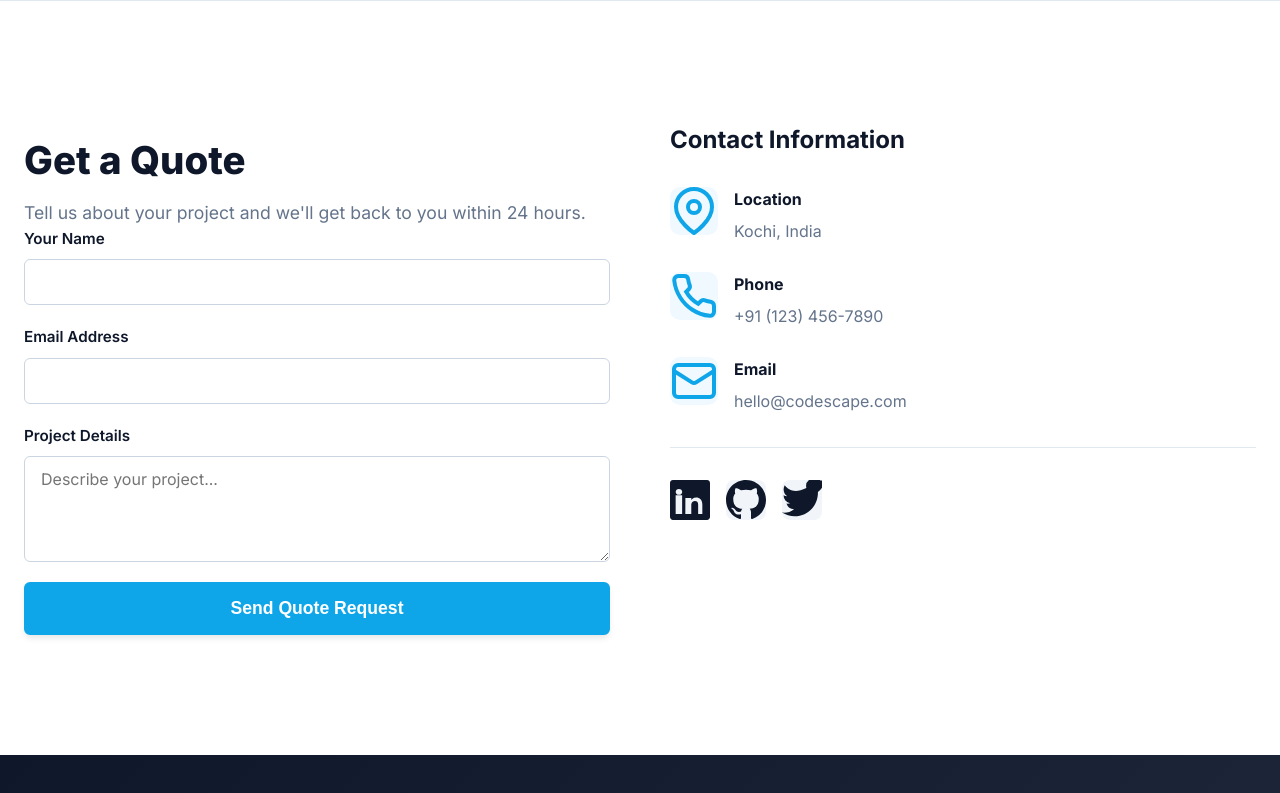
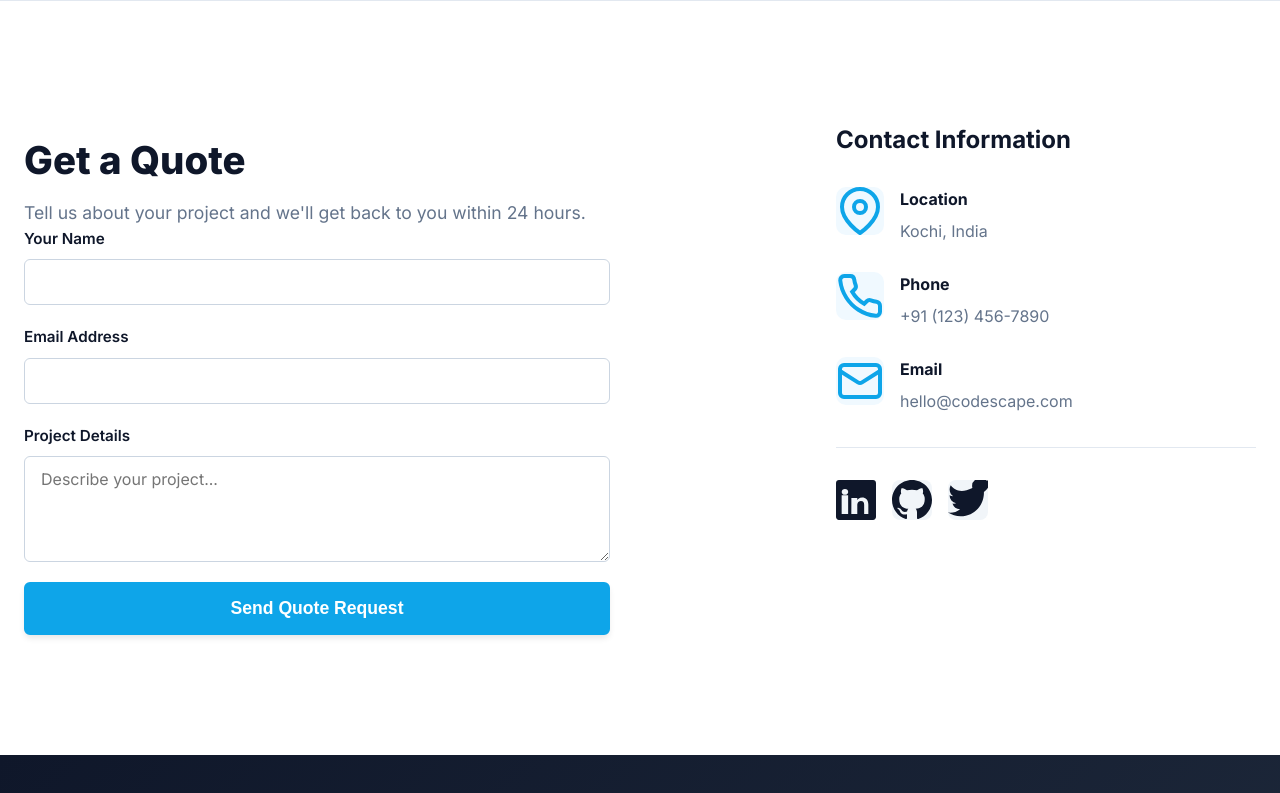
Before and after one commit to AbinSanilkumar/codescape-rebuild, a plain HTML site: page index.html in a window 1280 px wide. Shown: the part 4980-5773 px from the top of the page. Drawn offline with Linux system fonts and the light colour scheme.

Commit message:
Add styles for contact info section
Added styles for the contact info section.

```diff
--- a/style.css
+++ b/style.css
@@ -273,6 +273,11 @@ ul { list-style: none; }
 .form-group label { font-weight: 600; color: var(--text-main); margin-bottom: 8px; font-size: 0.95rem; }
 .form-group input, .form-group textarea, .form-group select { padding: 12px 16px; border: 1px solid #cbd5e1; border-radius: 6px; font-family: 'Inter', sans-serif; font-size: 1rem; transition: all 0.3s ease; }
 .form-group input:focus, .form-group textarea:focus, .form-group select:focus { outline: none; border-color: var(--primary-color); box-shadow: 0 0 0 3px rgba(14, 165, 233, 0.1); }
+.contact-info-section {
+    justify-self: end;
+    width: 100%;
+    max-width: 420px;
+}
 .contact-info-section h3 { font-size: 1.5rem; font-weight: 700; color: var(--text-main); margin-bottom: 28px; }
 .info-item { display: flex; gap: 16px; margin-bottom: 28px; }
 .info-icon { width: 48px; height: 48px; flex-shrink: 0; display: flex; align-items: center; justify-content: center; background: #f0f9ff; border-radius: 10px; color: var(--primary-color); }
```
